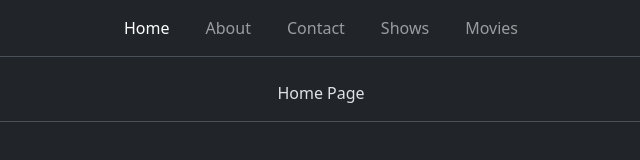
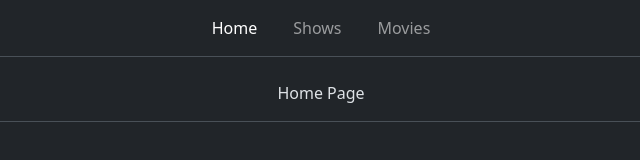
Before and after one commit to hojjatgholamzadeh1997/shows-and-movies_react.js, a React (Vite) app: page / in a window 1280 px wide. Shown: the top 160 px of the page, without its empty margins (319-959 px from the left). Built offline with nearby package versions, Linux system fonts and the light colour scheme.

Commit message:
Simplify Project

```diff
--- a/src/components/layout/Header.jsx
+++ b/src/components/layout/Header.jsx
@@ -29,8 +29,6 @@ function Header() {
             <Offcanvas.Body className="justify-content-center align-items-center">
               <Nav>
                 <NavLink className="nav-link" to="/">Home</NavLink>
-                <NavLink className="nav-link" to="/about">About</NavLink>
-                <NavLink className="nav-link" to="/contact">Contact</NavLink>
                 <NavLink className="nav-link" to="/shows">Shows</NavLink>
                 <NavLink className="nav-link" to="/movies">Movies</NavLink>
               </Nav>
--- a/src/pages/about/About.jsx
+++ /dev/null
@@ -1,14 +0,0 @@
-import Header from "../../components/layout/Header";
-import Footer from "../../components/layout/Footer";
-
-function About() {
-  return (
-    <>
-      <Header />
-      <p className="text-center pt-4">About Page</p>
-      <Footer />
-    </>
-  );
-}
-
-export default About;
--- a/src/pages/contact/Contact.jsx
+++ /dev/null
@@ -1,14 +0,0 @@
-import Header from "../../components/layout/Header";
-import Footer from "../../components/layout/Footer";
-
-function Contact() {
-  return (
-    <>
-      <Header />
-      <p className="text-center pt-4">Contact Page</p>
-      <Footer />
-    </>
-  );
-}
-
-export default Contact;
--- a/src/routes.jsx
+++ b/src/routes.jsx
@@ -1,6 +1,4 @@
 import Home from "./pages/home/Home";
-import About from "./pages/about/About";
-import Contact from "./pages/contact/Contact";
 import Shows from "./pages/shows/Shows";
 import Show from "./pages/show/Show";
 import Movies from "./pages/movies/Movies";
@@ -9,8 +7,6 @@ import NotFound from "./pages/404/NotFound";
 
 const routes = [
   { path: "/", element: <Home /> },
-  { path: "/about", element: <About /> },
-  { path: "/contact", element: <Contact /> },
   { path: "/shows", element: <Shows /> },
   { path: "/shows/:showName", element: <Show /> },
   { path: "/movies", element: <Movies /> },
```
Also changed, not shown: Tasks.txt.
